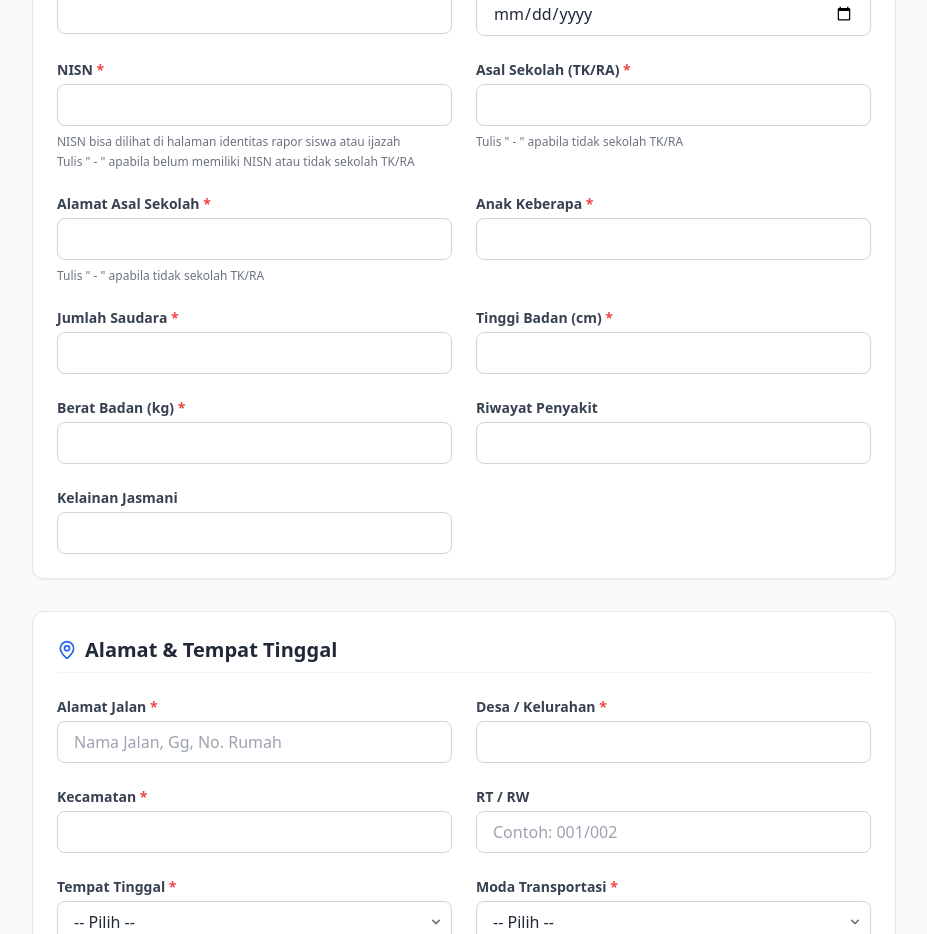
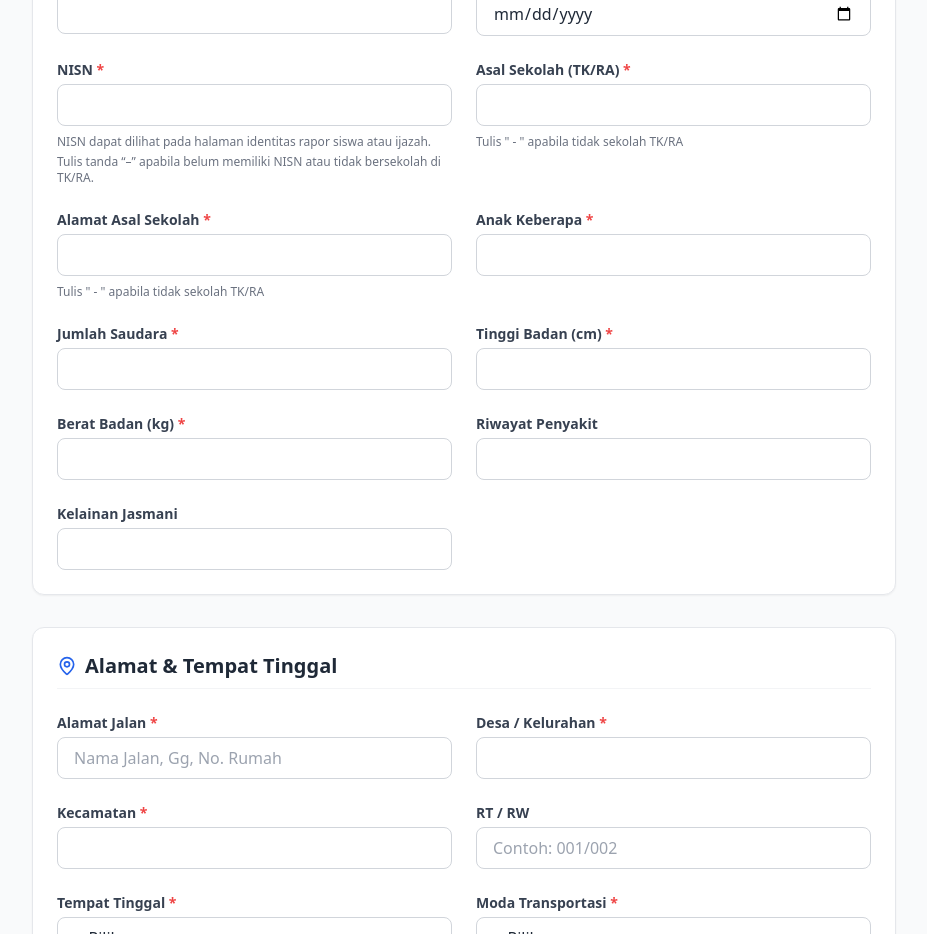
Before and after one commit to sditnurulkautsarbalbod-arch/SPMB-2026-2027, a React (Vite) app: page / in a window 1280 px wide. Shown: the part 800-1734 px from the top of the page, without its empty margins (176-1103 px from the left). Built offline with nearby package versions, Linux system fonts and the light colour scheme.

Commit message:
Update App.tsx

```diff
--- a/App.tsx
+++ b/App.tsx
@@ -734,8 +734,8 @@ function App() {
               error={errors.nisn}
               helperText={
                 <span className="block space-y-1">
-                  <span className="block">NISN bisa dilihat di halaman identitas rapor siswa atau ijazah</span>
-                  <span className="block">Tulis " - " apabila belum memiliki NISN atau tidak sekolah TK/RA</span>
+                  <span className="block">NISN dapat dilihat pada halaman identitas rapor siswa atau ijazah.</span>
+                  <span className="block">Tulis tanda “–” apabila belum memiliki NISN atau tidak bersekolah di TK/RA.</span>
                 </span>
               }
             />
```
